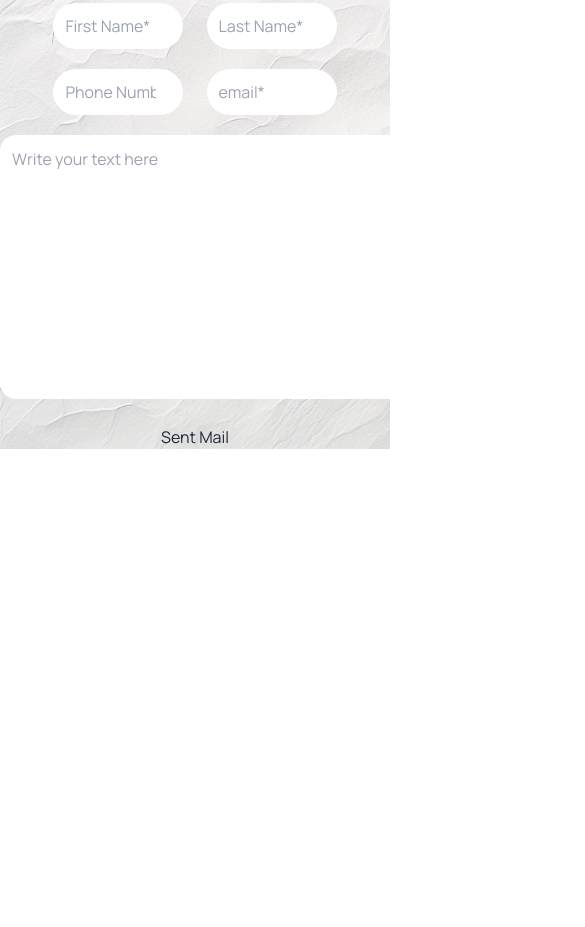
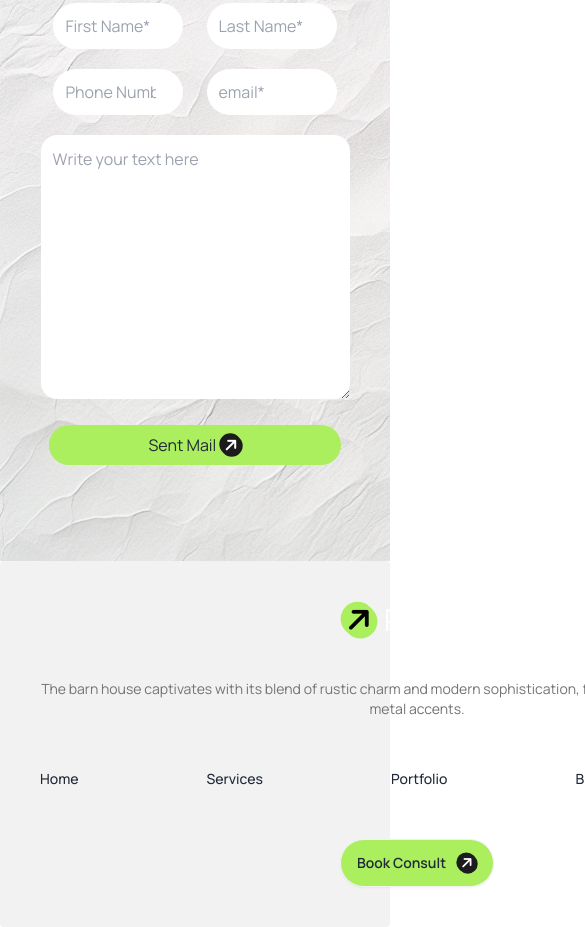
Before and after one commit to muhib085/Assignment-03, a plain HTML site: page index.html in a window 390 px wide. Shown: the part 3393-4320 px from the top of the page, 585 px wide, since content can reach past the window. Before the commit the page ends 3842 px from the top, so only its background shows below. Drawn offline with nearby package versions, Linux system fonts and the light colour scheme.

Commit message:
without responsive footer done

```diff
--- a/index.html
+++ b/index.html
@@ -42,6 +42,8 @@
               "second-cart-bg": "rgb(239, 218, 110)",
               "third-cart-bg": "rgb(164, 218, 195)",
               "fourth-cart-bg": "rgb(119, 170, 234)",
+              "submit-arrow-bg": "rgb(28, 28, 28)",
+              "footer-paragraph": "rgb(115, 115, 115)",
             },
           },
         },
@@ -196,7 +198,7 @@
       </section>
 
       <!-- form section -->
-      <section class="bg-[url('./assets/bg.jpg')] bg-no-repeat bg-cover">
+      <section class="bg-[url('./assets/bg.jpg')] bg-no-repeat bg-cover pb-24">
         <div>
           <!-- form description -->
           <div class="pt-24 text-center space-y-5">
@@ -212,7 +214,7 @@
           </div>
           <!-- form -->
           <form action="" class="space-y-5 text-center mt-14">
-            <div>
+            <div class="block lg:inline">
               <input
                 class="p-3 rounded-full mr-5 size-1/3"
                 type="text"
@@ -251,18 +253,57 @@
             </div>
 
             <textarea
-              class="rounded-2xl p-3"
+              class="rounded-2xl p-3 lg:size-2/3"
               name=""
               id=""
-              cols="115"
+              cols="30"
               rows="10"
               placeholder="Write your text here"
             ></textarea>
 
-            <button type="submit">Sent Mail</button>
+            <div>
+              <button
+                type="submit"
+                class="bg-circle-arrow size-3/4 lg:size-2/3 rounded-full py-2"
+              >
+                Sent Mail
+                <i
+                  class="fa-solid fa-arrow-right bg-submit-arrow-bg text-white p-1 rounded-full -rotate-45"
+                ></i>
+              </button>
+            </div>
           </form>
         </div>
       </section>
     </main>
+
+    <!-- footer -->
+    <footer
+      class="footer footer-center bg-base-200 text-base-content rounded p-10"
+    >
+      <h3 class="inline text-3xl text-white">
+        <i
+          class="fa-solid fa-arrow-right bg-circle-arrow text-black p-1 mr-2 rounded-full -rotate-45"
+        ></i
+        >Rinterio
+      </h3>
+      <p class="text-footer-paragraph">
+        The barn house captivates with its blend of rustic charm and modern
+        sophistication, featuring weathered wood, sleek metal accents.
+      </p>
+      <nav class="grid grid-flow-col gap-32">
+        <a class="link link-hover font-medium">Home</a>
+        <a class="link link-hover font-medium">Services</a>
+        <a class="link link-hover font-medium">Portfolio</a>
+        <a class="link link-hover font-medium">Blogs</a>
+        <a class="link link-hover font-medium">Contact Us</a>
+      </nav>
+      <button class="btn rounded-full inline bg-circle-arrow">
+        Book Consult
+        <i
+          class="fa-solid fa-arrow-right bg-submit-arrow-bg text-white p-1 ml-2 rounded-full -rotate-45"
+        ></i>
+      </button>
+    </footer>
   </body>
 </html>
```
